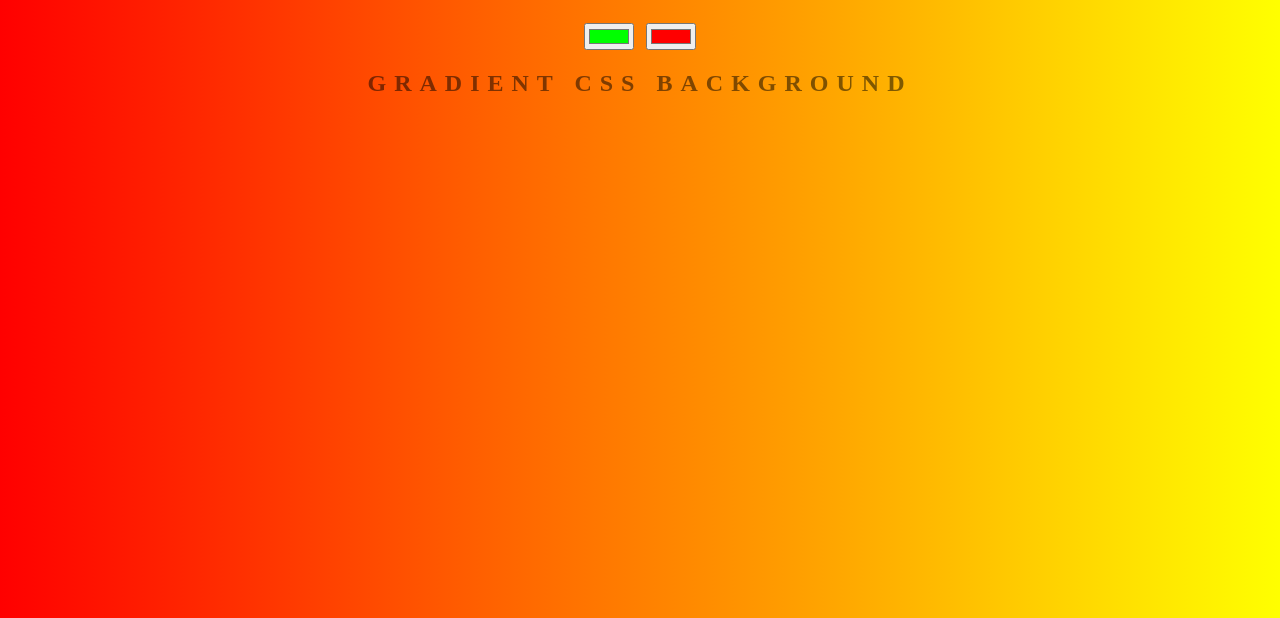
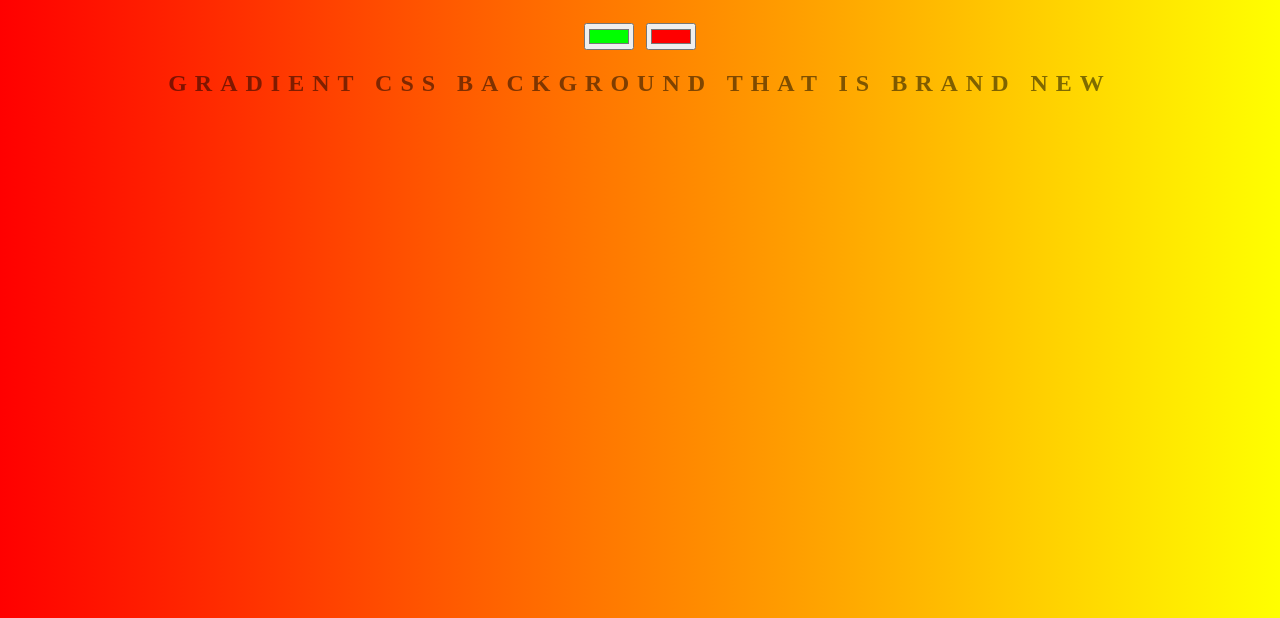
Before and after one commit to nathanfr/background-generator, a plain HTML site: page index.html in a window 1280 px wide. Shown: the part 182-800 px from the top of the page. Drawn offline with Linux system fonts and the light colour scheme.

Commit message:
changing the h2 title

```diff
--- a/index.html
+++ b/index.html
@@ -9,7 +9,7 @@
 	<h1>Background Generator</h1>
 	<input type="color" name="colorgen" value="#00ff00" id="color1">
 	<input type="color" name="colorgen2" value="#ff0000" id="color2">
-	<h2>Gradient CSS Background</h2>
+	<h2>Gradient CSS Background That Is Brand New</h2>
 	<h3></h3>
 
 	<script type="text/javascript" src="script.js"></script>
```
